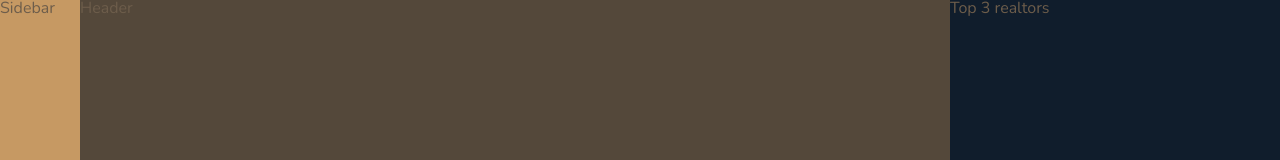
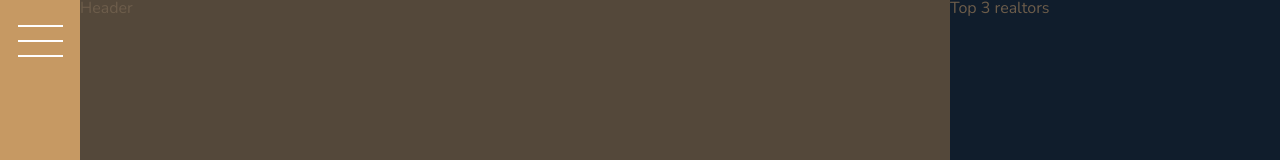
Before and after one commit to fgiananti/nexter-project, a website built with webpack: page app/index.html in a window 1280 px wide. Shown: the top 160 px of the page. Built offline with nearby package versions, Linux system fonts and the light colour scheme.

Commit message:
base sidebar

```diff
--- a/app/assets/styles/layout/_sidebar.scss
+++ b/app/assets/styles/layout/_sidebar.scss
@@ -2,4 +2,29 @@
   background-color: $color-primary;
   grid-column: sidebar-start / sidebar-end;
   grid-row: 1 / -1;
+
+  display: flex;
+  justify-content: center;
+
+  &__btn {
+    border: none;
+    border-radius: 0;
+
+    background-color: #fff;
+    height: 2px;
+    width: 4.5rem;
+    margin-top: 4rem;
+
+    &::before,
+    &::after {
+      background-color: #fff;
+      height: 2px;
+      width: 4.5rem;
+      content: "";
+      display: block;
+    }
+
+    &::before { transform: translateY(-1.5rem); }
+    &::after { transform: translateY(1.3rem); }
   }
+}
--- a/app/index.html
+++ b/app/index.html
@@ -12,7 +12,9 @@
         <title>nexter &mdash; your home, your freedom</title>
     </head>
     <body class="container">
-      <div class="sidebar">Sidebar</div>
+      <div class="sidebar">
+        <button class="sidebar__btn"></button>
+      </div>
       <div class="header">Header</div>
       <div class="realtors">Top 3 realtors</div>
       <section class="features">
```
Also changed, not shown: app/temp/styles/styles.css.
